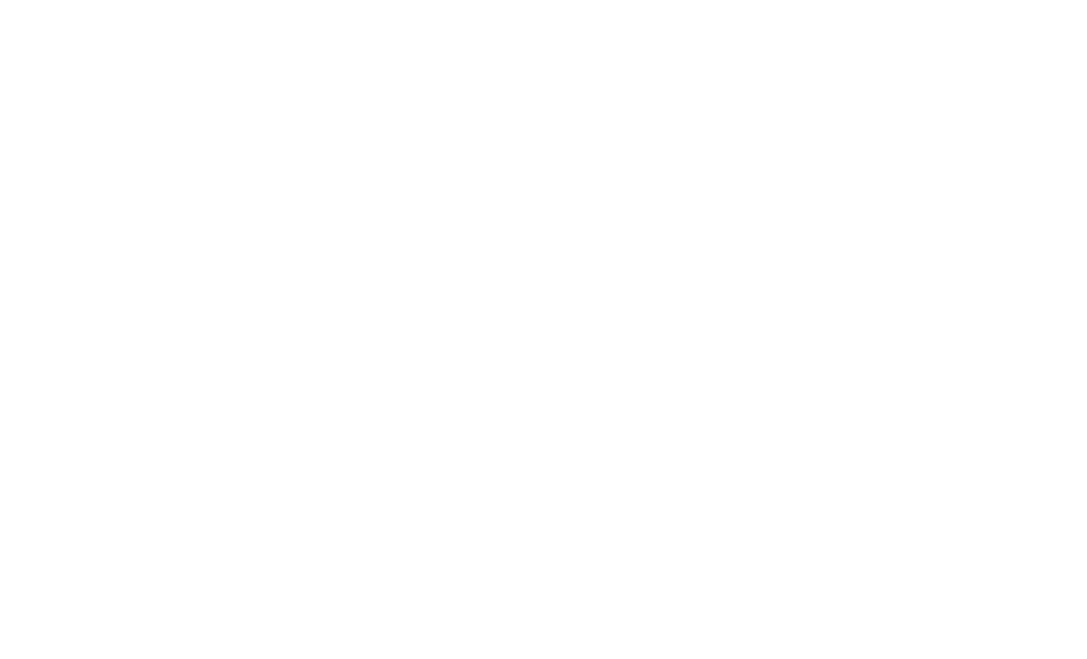
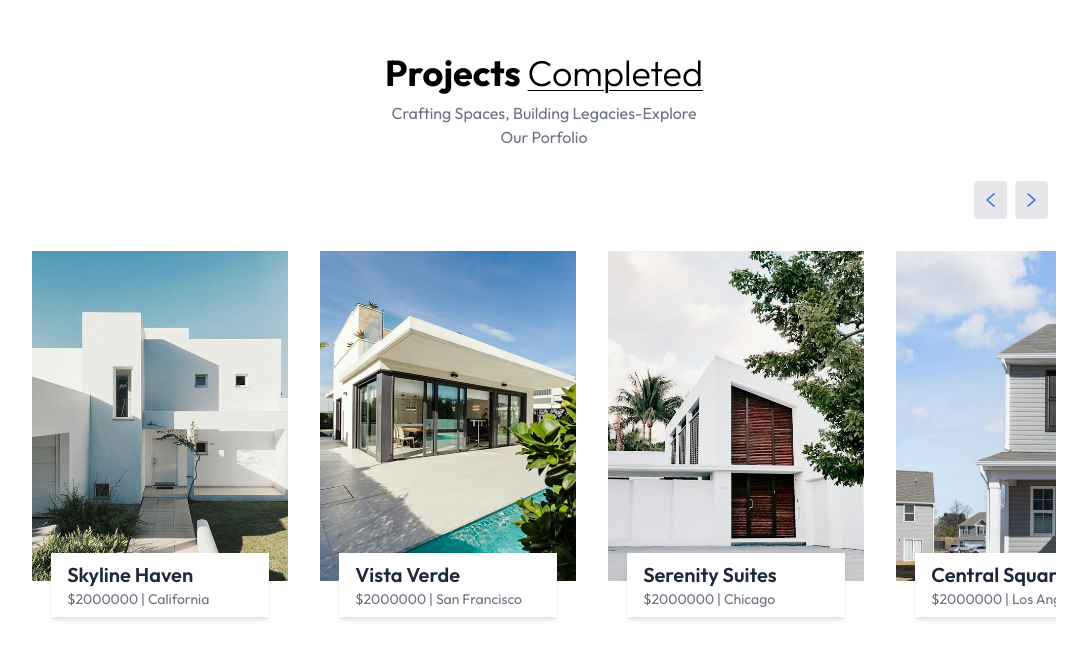
Before and after one commit to adupoku71/real-estate-app, a React (Vite) app: page / in a window 1280 px wide. Shown: the part 1715-2374 px from the top of the page, without its empty margins (96-1183 px from the left). Before the commit the page ends 1608 px from the top, so only its background shows below. Built offline with nearby package versions, Linux system fonts and the light colour scheme.

Commit message:
finished up with projects section

```diff
--- a/src/App.tsx
+++ b/src/App.tsx
@@ -1,11 +1,13 @@
 import { About } from "./components/About";
 import { Header } from "./components/Header";
+import { Projects } from "./components/Projects";
 
 function App() {
   return (
     <div className="w-full overflow-hidden">
       <Header />
       <About />
+      <Projects />
     </div>
   );
 }
--- /dev/null
+++ b/src/components/Projects.tsx
@@ -0,0 +1,94 @@
+import { useEffect, useState } from "react";
+import { assets, projectsData } from "../assets/assets";
+
+export const Projects = () => {
+  const [currentIndex, setCurrentIndex] = useState<number>(0);
+  const [cardsToShow, setCardsToShow] = useState(1);
+
+  useEffect(() => {
+    const updateCardsToShow = () => {
+      if (window.innerWidth >= 1024) {
+        setCardsToShow(projectsData.length);
+      } else {
+        setCardsToShow(1);
+      }
+    };
+    updateCardsToShow();
+
+    window.addEventListener("resize", updateCardsToShow);
+
+    return () => window.removeEventListener("resize", updateCardsToShow);
+  }, []);
+  const nextProject = () => {
+    setCurrentIndex((prevIndex) => (prevIndex + 1) % projectsData.length);
+  };
+  const prevProject = () => {
+    setCurrentIndex((prevIndex) =>
+      prevIndex === 0 ? projectsData.length - 1 : prevIndex - 1
+    );
+  };
+  return (
+    <section
+      className="container mx-auto py-4 pt-20 px-6 md:px-20 lg:px-32 my-20 w-full overflow-hidden"
+      id="Projects"
+    >
+      <h1 className="text-2xl sm:text-4xl font-bold mb-2 text-center">
+        Projects{" "}
+        <span className="underline underline-offset-4 decoration-1 font-light">
+          Completed
+        </span>
+      </h1>
+      <p className="text-center text-gray-500 mb-8 max-w-80 mx-auto">
+        Crafting Spaces, Building Legacies-Explore Our Porfolio
+      </p>
+
+      {/* slider buttons  */}
+      <div className="flex justify-end items-center mb-8">
+        <button
+          onClick={prevProject}
+          className="p-3 bg-gray-200 rounded mr-2 cursor-pointer"
+          aria-label="Previous Project"
+        >
+          <img src={assets.left_arrow} alt="Previous" />
+        </button>
+        <button
+          onClick={nextProject}
+          className="p-3 bg-gray-200 rounded mr-2 cursor-pointer"
+          aria-label="Next Project"
+        >
+          <img src={assets.right_arrow} alt="Next" />
+        </button>
+      </div>
+
+      {/* project slider container  */}
+      <div className="overflow-hidden">
+        <div
+          className="flex gap-8 transition-transform duration-500 ease-in-out"
+          style={{
+            transform: `translateX(-${(currentIndex * 100) / cardsToShow}%)`,
+          }}
+        >
+          {projectsData.map((project, index) => (
+            <div key={index} className="relative flex-shrink-0 w-full sm:w-1/4">
+              <img
+                src={project.image}
+                alt={project.title}
+                className="w-full h-auto mb-14"
+              />
+              <div className="absolute left-0 right-0 bottom-5 flex justify-center">
+                <div className="inline-block bg-white w-[85%] px-4 py-2 shadow-md">
+                  <h2 className="text-xl font-semibold text-gray-800">
+                    {project.title}
+                  </h2>
+                  <p className="text-gray-500 text-sm">
+                    ${project.price} <span>|</span> {project.location}
+                  </p>
+                </div>
+              </div>
+            </div>
+          ))}
+        </div>
+      </div>
+    </section>
+  );
+};
```
Also changed, not shown: 5 other files (tests, documents, lock files or other folders).
